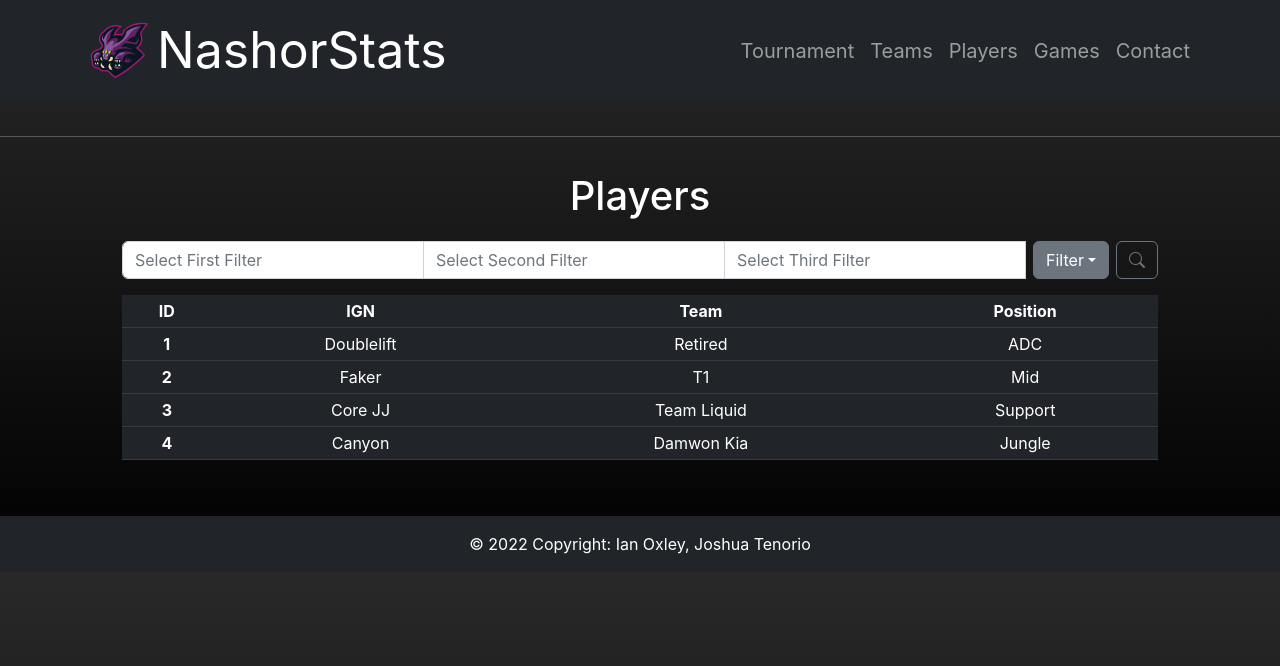
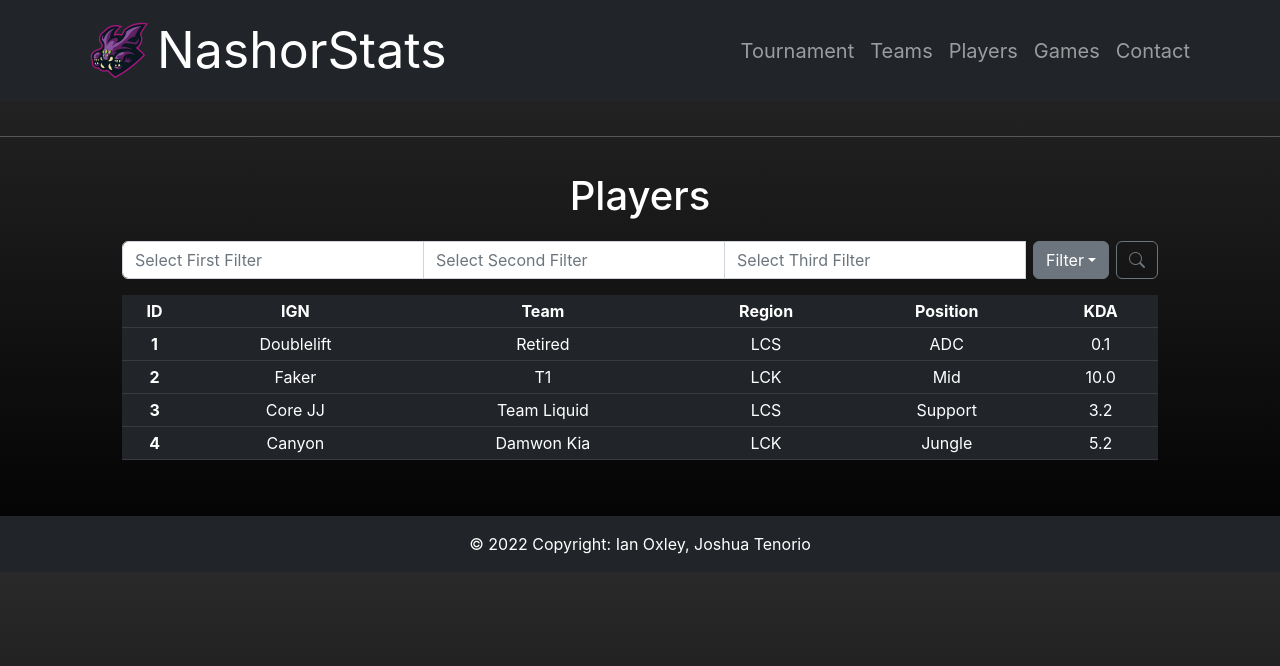
Before and after one commit to jioxli/frontend, a React (Create React App) app in the folder Mockup/client/: page /players in a window 1280 px wide. Shown: the top 666 px of the page. Built offline with nearby package versions, Linux system fonts and the light colour scheme.

Commit message:
added cool animation

```diff
--- a/Mockup/client/package.json
+++ b/Mockup/client/package.json
@@ -6,12 +6,15 @@
     "@testing-library/jest-dom": "^5.16.5",
     "@testing-library/react": "^13.4.0",
     "@testing-library/user-event": "^13.5.0",
+    "classnames": "^2.3.2",
+    "framer-motion": "^7.6.1",
     "localforage": "^1.10.0",
     "match-sorter": "^6.3.1",
     "react": "^18.2.0",
     "react-dom": "^18.2.0",
     "react-router-dom": "^6.4.1",
     "react-scripts": "5.0.1",
+    "react-transition-group": "^4.4.5",
     "sort-by": "^1.2.0",
     "web-vitals": "^2.1.4"
   },
--- a/Mockup/client/src/App.css
+++ b/Mockup/client/src/App.css
@@ -1,6 +1,7 @@
 body {
   background: linear-gradient(#292929, #000000);
   color: white;
+  overflow: hidden;
 }
 
 .navbar {
@@ -30,15 +31,6 @@
   background-color: rgba(0, 0, 0, 0.2);
 }
 
-.search {
-  padding: 5vh;
-}
-
-.search-components {
-  border-radius: 20px;
-  padding: 50vh;
-}
-
 .bi-plus-square-fill {
 visibility: hidden;
 margin-right: -16px;
@@ -58,10 +50,3 @@
 .dropdown-item span {
 margin-left: 10px;
 }
-
-.show {
-display: inline;
-}
-.hide {
-display: none;
-}
--- a/Mockup/client/src/App.js
+++ b/Mockup/client/src/App.js
@@ -1,17 +1,10 @@
 import React, { Fragment } from "react"
 import {
   BrowserRouter as Router,
-  Routes as Switch,
-  Route,
-  Link
 } from "react-router-dom"
 
 import './App.css';
-import Tournaments from './components/Tournaments'
-import Teams from './components/Teams'
-import Players from "./components/Players"
-
-import logo from './img/nashorSticker.png';
+import NavBar from "./components/Navbar"
 
 function App() {
   return (
@@ -21,40 +14,7 @@
         data-bs-spy="scroll"
         data-bs-target=".navbar"
         data-bs-offset= "100">
-        <div class="navbar">
-          <nav class="navbar navbar-expand-md fixed-top navbar-dark bg-dark">
-            <div class= "container">
-            <Link to="/" class = "navbar-brand">
-              <img src={logo} width="75" height="75" class="d-inline-block align-top" alt="" />
-              NashorStats
-              </Link>
-              <button class= "navbar-toggler"
-                data-bs-toggle= "collapse"
-                data-bs-target= "#nav-collapse">
-                <span class= "navbar-toggler-icon"> </span>
-              </button>
-              <div id = "nav-collapse" class="collapse navbar-collapse">
-                <div class="navbar-nav ms-auto">
-                  <li> <Link to="/tournaments" class = "nav-link"> Tournament </Link></li>
-                  <li> <Link to="/teams" class = "nav-link"> Teams </Link></li>
-                  <li> <Link to="/players" class = "nav-link"> Players </Link></li>
-                  <li> <Link to="/games" class = "nav-link"> Games </Link></li>
-                  <li> <Link to="/contact" class = "nav-link"> Contact </Link></li>
-                </div>
-              </div>
-            </div>
-          </nav>
-        </div>
-        <hr />
-        <div className="container">
-          <div class="database">
-            <Switch>
-              <Route path='/tournaments' element={<Tournaments />} />
-              <Route path='/teams' element={<Teams />} />
-              <Route path='/players' element={<Players />} />
-            </Switch>
-          </div>
-        </div>
+          <NavBar />
         <div class="footer">
           <footer class="bg-dark text-center text-lg-start">
             <div class="text-center p-3">
--- /dev/null
+++ b/Mockup/client/src/components/AnimatedRoutes.js
@@ -0,0 +1,29 @@
+import React from "react"
+import {
+  Routes as Switch,
+  Route,
+  useLocation
+} from "react-router-dom"
+
+import Tournaments from './Tournaments'
+import Teams from './Teams'
+import Players from "./Players"
+
+import {AnimatePresence} from "framer-motion"
+
+const AnimatedRoutes = () => {
+
+  const location = useLocation()
+
+  return (
+    <AnimatePresence exitBeforeEnter>
+      <Switch location={location} key={location.pathname}>
+        <Route path='/tournaments' element={<Tournaments />} />
+        <Route path='/teams' element={<Teams />} />
+        <Route path='/players' element={<Players />} />
+      </Switch>
+    </AnimatePresence>
+  )
+}
+
+export default AnimatedRoutes
--- /dev/null
+++ b/Mockup/client/src/components/Navbar.js
@@ -0,0 +1,48 @@
+import React, { Fragment } from "react"
+import {
+  BrowserRouter as Router,
+  Link
+} from "react-router-dom"
+
+import AnimatedRoutes from './AnimatedRoutes'
+
+import logo from './img/nashorSticker.png';
+
+const NavBar = () => {
+    return (
+    <Fragment>
+    <div class="navbar">
+          <nav class="navbar navbar-expand-md fixed-top navbar-dark bg-dark">
+            <div class= "container">
+            <Link to="/" class = "navbar-brand">
+              <img src={logo} width="75" height="75" class="d-inline-block align-top" alt="" />
+              NashorStats
+              </Link>
+              <button class= "navbar-toggler"
+                data-bs-toggle= "collapse"
+                data-bs-target= "#nav-collapse">
+                <span class= "navbar-toggler-icon"> </span>
+              </button>
+              <div id = "nav-collapse" class="collapse navbar-collapse">
+                <div class="navbar-nav ms-auto">
+                  <li> <Link to="/tournaments" class = "nav-link"> Tournament </Link></li>
+                  <li> <Link to="/teams" class = "nav-link"> Teams </Link></li>
+                  <li> <Link to="/players" class = "nav-link"> Players </Link></li>
+                  <li> <Link to="/games" class = "nav-link"> Games </Link></li>
+                  <li> <Link to="/contact" class = "nav-link"> Contact </Link></li>
+                </div>
+              </div>
+            </div>
+          </nav>
+        </div>
+        <hr />
+        <div className="container">
+          <div class="database">
+            <AnimatedRoutes />
+          </div>
+        </div>
+    </Fragment>
+    )
+}
+
+export default NavBar;
--- a/Mockup/client/src/components/Players.js
+++ b/Mockup/client/src/components/Players.js
@@ -1,9 +1,6 @@
 import React, { Fragment, useRef, useState } from "react"
-import ReactDOM from "react-dom"
 
-import {
-    Form,
-} from "react-router-dom"
+import {motion} from "framer-motion"
 
 const SearchResults = {
     typeFilter: [],
@@ -28,10 +25,12 @@
     const kdaPlus = useRef(0);
     const kdaMinus = useRef(0);
 
+    //**EXECUTES WHEN SEARCH IS PRESSED**
     const findResults = () => {
         console.log("find my results")
     }
 
+    //Handles the filters and the dropdown box
     const toggleFilter = (typeOfPlace, minusRef, plusRef) => {
         console.log("hello world")
         let index = SearchResults.typeFilter.findIndex(type => type == typeOfPlace);
@@ -63,6 +62,7 @@
         return
     }
 
+    //appends the search bars based on dropdown functions
     const updateSearch = () => {
         if(SearchResults.typeFilter.length == 0) {
             setHolder1('Select First Filter')
@@ -78,10 +78,27 @@
         }
     }
 
+    const pageTransition = {
+        in: {
+            opacity: 1,
+            y: 0
+        },
+        out: {
+            opacity: 0,
+            y: "100%"
+        }
+    };
+
+    //HTML
     return (
         <Fragment>
+            <motion.div
+            initial={"out"}
+            animate={"in"}
+            exit={"out"}
+            variants={pageTransition}
+            >
                 <h1> Players </h1>
-            <div classname="search-components" >
                     <div class="input-group mb-3">
                         <input type="text" class="form-control" aria-label="Recipient's username" aria-describedby="basic-addon2" placeholder={holder1}/>
                         <input type="text" class="form-control" aria-label="Recipient's username" aria-describedby="basic-addon2" placeholder={holder2}/>
@@ -126,14 +143,16 @@
                             </button>
                         </div>
                     </div>
-            </div>
                 <table class="table table-sm table-dark">
                     <thead>
                         <tr>
                             <th scope="col">ID</th>
                             <th scope="col">IGN</th>
                             <th scope="col">Team</th>
+                            <th scope="col">Region</th>
                             <th scope="col">Position</th>
+                            <th scope="col">KDA</th>
+
                         </tr>
                     </thead>
                     <tbody>
@@ -141,28 +160,37 @@
                             <th scope="row">1</th>
                             <td>Doublelift</td>
                             <td>Retired</td>
+                            <td>LCS</td>
                             <td>ADC</td>
+                            <td>0.1</td>
                         </tr>
                         <tr>
                             <th scope="row">2</th>
                             <td>Faker</td>
                             <td>T1</td>
+                            <td>LCK</td>
                             <td>Mid</td>
+                            <td>10.0</td>
                         </tr>
                         <tr>
                             <th scope="row">3</th>
                             <td>Core JJ</td>
                             <td>Team Liquid</td>
+                            <td>LCS</td>
                             <td>Support</td>
+                            <td>3.2</td>
                         </tr>
                         <tr>
                             <th scope="row">4</th>
                             <td>Canyon</td>
                             <td>Damwon Kia</td>
+                            <td>LCK</td>
                             <td>Jungle</td>
+                            <td>5.2</td>
                         </tr>
                     </tbody>
                 </table>
+            </motion.div>
         </Fragment>
     )
 };
--- a/Mockup/client/src/components/Teams.js
+++ b/Mockup/client/src/components/Teams.js
@@ -1,10 +1,29 @@
 import React from 'react'
+import {motion} from "framer-motion"
 
-const Teams = () =>  (
-    <div>
+const Teams = () =>  {
+
+    const pageTransition = {
+        in: {
+            opacity: 1,
+            y: 0
+        },
+        out: {
+            opacity: 0,
+            y: "100%"
+        }
+    };
+
+    return (
+    <motion.div
+    initial={"out"}
+    animate={"in"}
+    exit={"out"}
+    variants={pageTransition}
+    >
         <h2>Teams</h2>
         This is the teams page
-    </div>
-);
+    </motion.div>
+)};
 
 export default Teams;
--- a/Mockup/client/src/components/Tournaments.js
+++ b/Mockup/client/src/components/Tournaments.js
@@ -1,10 +1,30 @@
 import React from 'react';
+import {motion} from "framer-motion"
 
-const Tournaments = () => (
-    <div>
-        <h2>Tournaments</h2>
-        This is the page for tournaments
-    </div>
-);
+const Tournaments = () => {
+
+    const pageTransition = {
+        in: {
+            opacity: 1,
+            y: 0
+        },
+        out: {
+            opacity: 0,
+            y: "100%"
+        }
+    };
+
+    return (
+        <motion.div
+        initial={"out"}
+        animate={"in"}
+        exit={"out"}
+        variants={pageTransition}
+        >
+            <h2>Tournaments</h2>
+            This is the page for tournaments
+        </motion.div>
+    )
+};
 
 export default Tournaments;
```
Also changed, not shown: Mockup/client/src/components/img/nashorSticker.png (renamed from Mockup/client/src/img/nashorSticker.png), 1 other file (tests, documents, lock files or other folders). Lines whose indentation alone changed are shown as unchanged.
